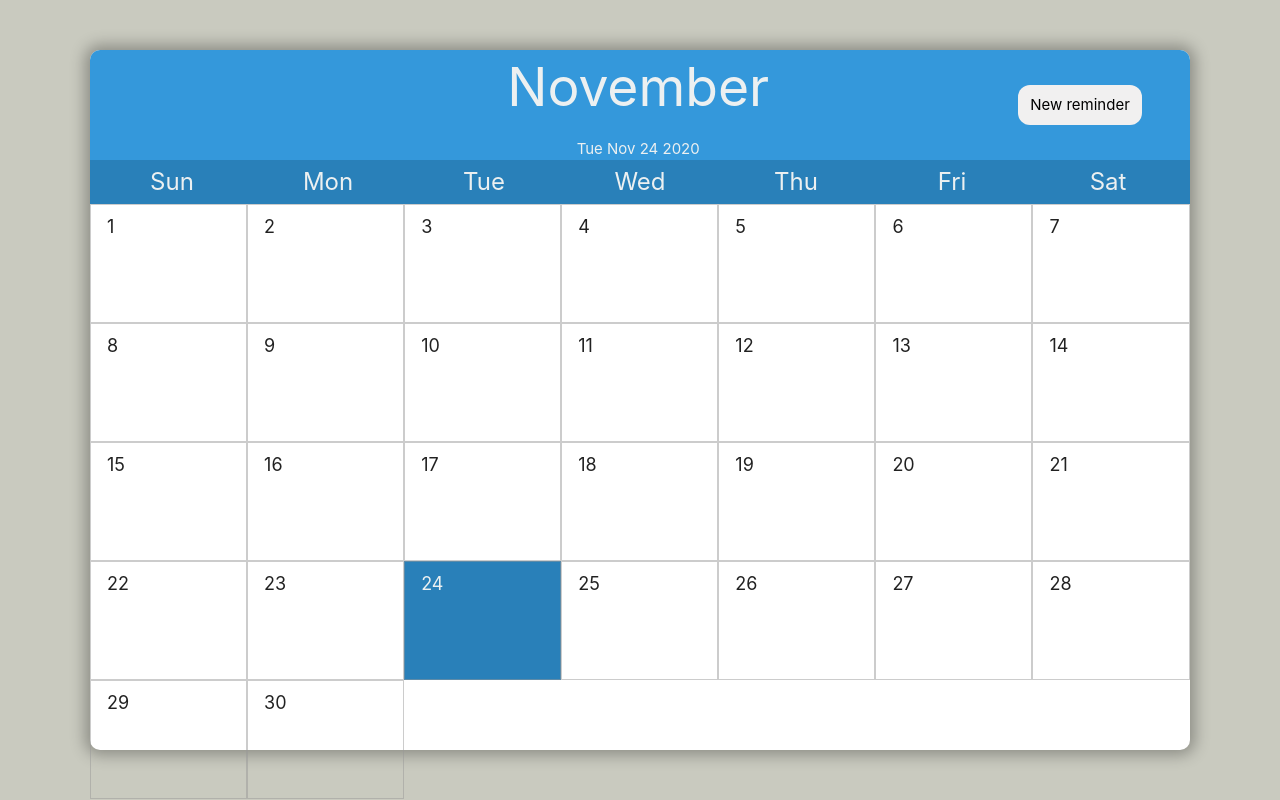
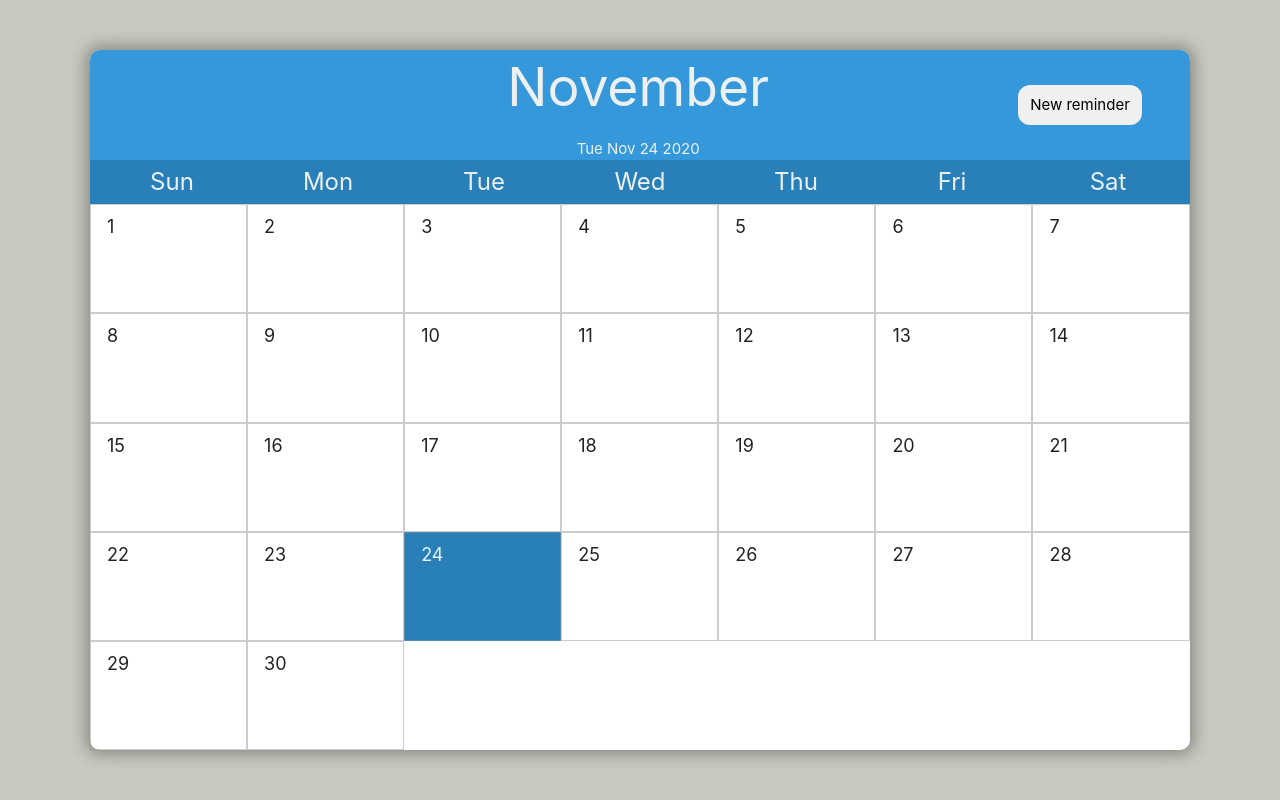
Before and after one commit to williancozzi/td-calendar-react, a React (Create React App) app: page / in a window 1280 px wide. Built offline with nearby package versions, Linux system fonts and the light colour scheme.

Commit message:
Update index.css
Fixed the days height to 100% screen resolution

```diff
--- a/src/index.css
+++ b/src/index.css
@@ -134,7 +134,7 @@ code {
 
 .month-days .day {
   width: 14.28%;
-  height: 119px;
+  height: 109.3px;
   display: flex;
   padding: 8px 16px;
   transition: all 0.4s;
```
